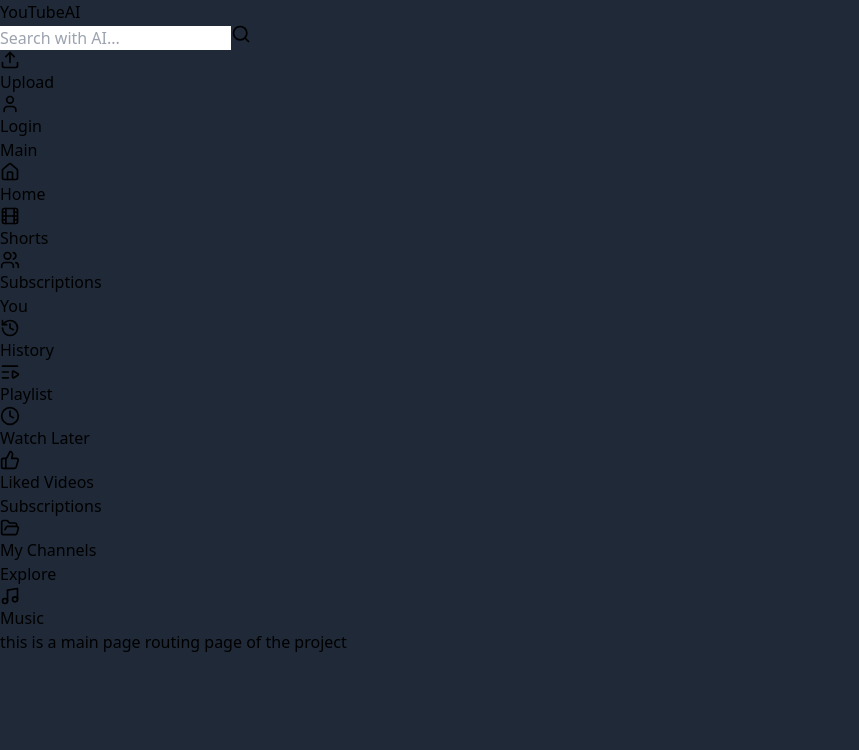
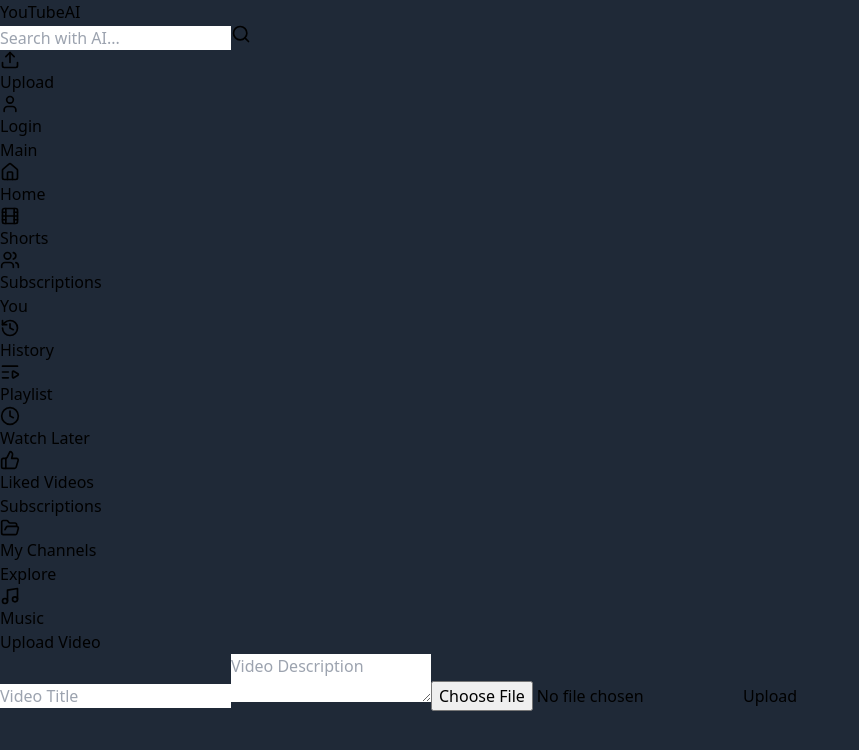
Before and after one commit to hasnain23233/youtube_Clone, a React (Vite) app in the folder client/: page /upload in a window 1280 px wide. Shown: the top 750 px of the page, without its empty margins (0-859 px from the left). Built offline with nearby package versions, Linux system fonts and the light colour scheme.

Commit message:
storing the video and details in the beckend database of the website

```diff
--- a/client/src/adminRollPages/UploadVideo.jsx
+++ b/client/src/adminRollPages/UploadVideo.jsx
@@ -23,11 +23,11 @@
     };
 
     return (
-        <div className="p-6 ml-60">
+        <div className="pt-3">
             <h2 className="text-white text-xl font-bold mb-4">Upload Video</h2>
             <form
                 onSubmit={handleSubmit}
-                className="space-y-4 bg-gray-800 p-6 rounded-lg"
+                className="space-y-4 bg-gray-800 pt-6 rounded-lg"
             >
                 <input
                     type="text"
--- a/client/src/pageRouting.jsx
+++ b/client/src/pageRouting.jsx
@@ -1,9 +1,20 @@
 import React from 'react'
+import {
+    Routes,
+    Route,
+    Link
+} from "react-router-dom";
+import UploadVideo from './adminRollPages/UploadVideo';
 
 const pageRouting = () => {
     return (
         <div>
-            <h1 className='text-white'>this is a main page routing page of the project</h1>
+            <Routes>
+                <Route path="/myvideos" element={<h1>My Videos</h1>} />
+                <Route path="/upload" element={<UploadVideo />} />
+                <Route path="/allusers" element={<h1>All Users</h1>} />
+                <Route path="/allvideos" element={<h1>All Videos</h1>} />
+            </Routes>
         </div>
     )
 }
```
Also changed, not shown: client/src/store/useVideoStore.js (renamed from client/store/useVideoStore.js).
